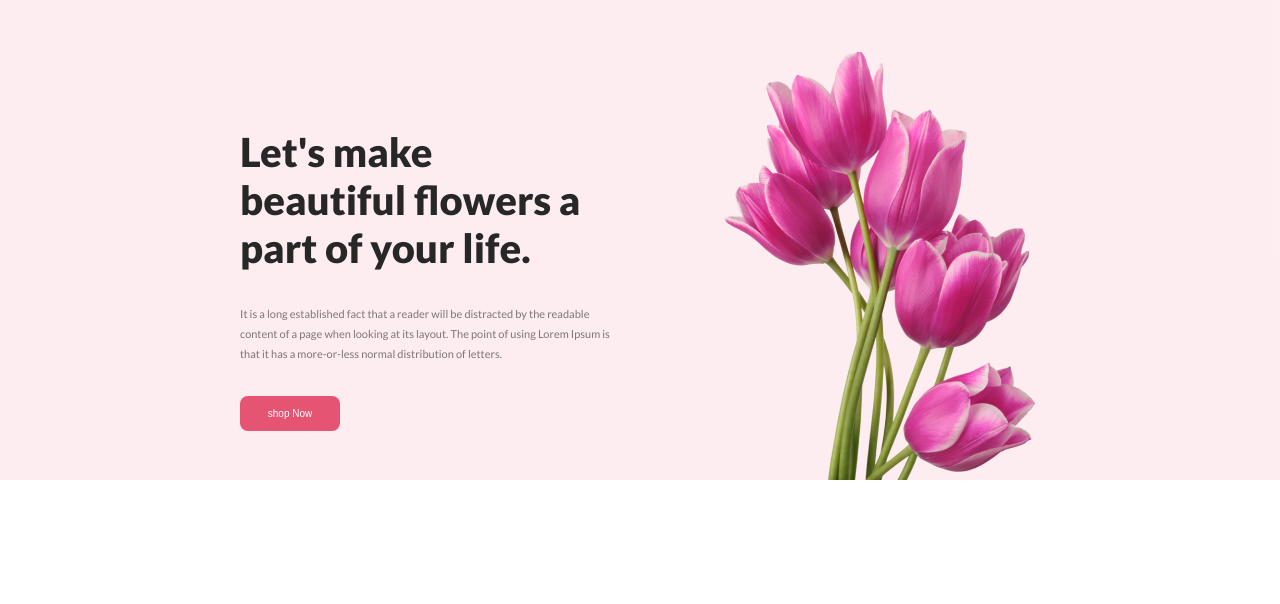
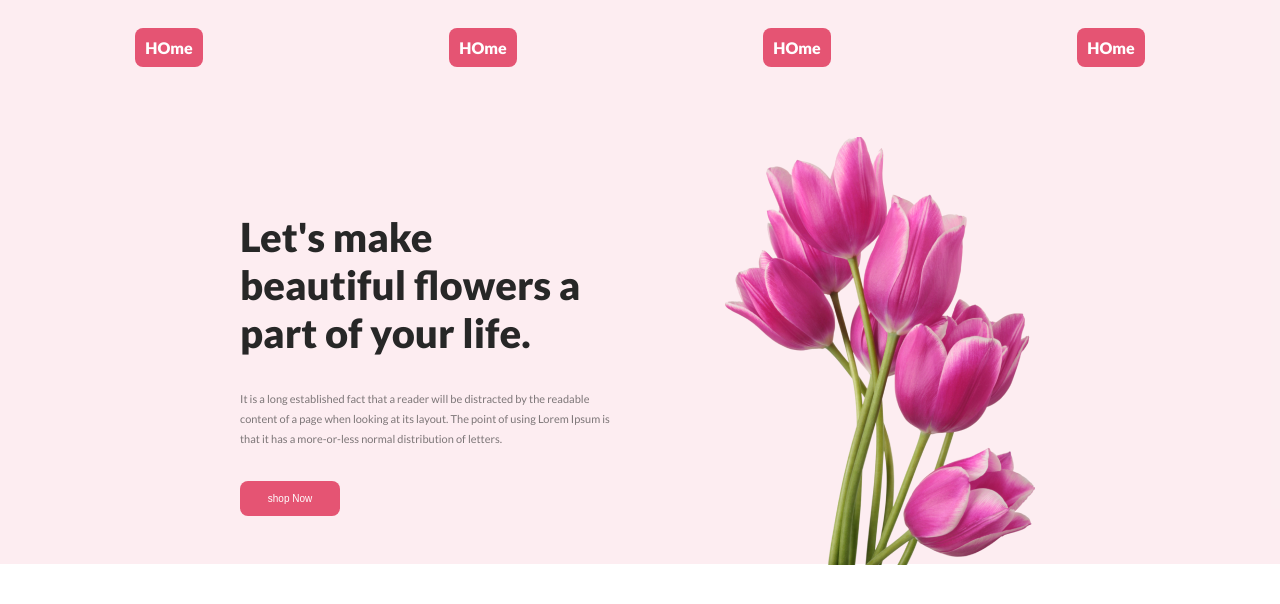
Before and after one commit to Crosshairs532/flower_website, a plain HTML site: page index.html in a window 1280 px wide. Drawn offline with Linux system fonts and the light colour scheme.

Commit message:
header updated

```diff
--- a/index.html
+++ b/index.html
@@ -15,6 +15,16 @@
 <body>
     <!-- header -->
     <header>
+        <nav>
+            <div class="nav_bar">
+                <ul>
+                    <li><a href="#">HOme</a></li>
+                    <li><a href="#">HOme</a></li>
+                    <li><a href="#">HOme</a></li>
+                    <li><a href="#">HOme</a></li>
+                </ul>
+            </div>
+        </nav>
         <div class="header_info">
             <div class="half header_title">
                 <h1>Let's make <br>beautiful flowers a <br>part of your life.</h1>
--- a/style.css
+++ b/style.css
@@ -8,7 +8,7 @@ body {
     /* border: 2px solid red; */
     display: flex;
     align-items: center;
-    padding: 50px 240px 0px 240px;
+    padding: 41px 240px 0px 240px;
     gap: 97px;
 }
 
@@ -20,7 +20,7 @@ body {
 header {
     /* border: 2px solid lime; */
     width: auto;
-    height: 480px;
+    height: 564px;
 
     background-color: rgba(229, 84, 115, 0.1);
 }
@@ -56,3 +56,34 @@ header {
     margin-top: 2px;
     width: 100%;
 }
+
+/* navbar */
+/* .nav_bar {
+    margin: auto 0px;
+    /* border: 2px solid rgb(255, 242, 0); */
+
+.nav_bar ul {
+    padding: 12px;
+    display: flex;
+    justify-content: space-around;
+    margin: 0px;
+    height: 70px;
+    /* border: 2px solid red; */
+    align-items: center;
+
+
+}
+
+.nav_bar ul li {
+    padding: 10px;
+    border-radius: 8px;
+    /* border: 2px solid red; */
+    list-style: none;
+    background-color: #E55473;
+}
+
+.nav_bar ul li a {
+    color: #FFFF;
+    font-weight: 700;
+    text-decoration: none;
+}
```
